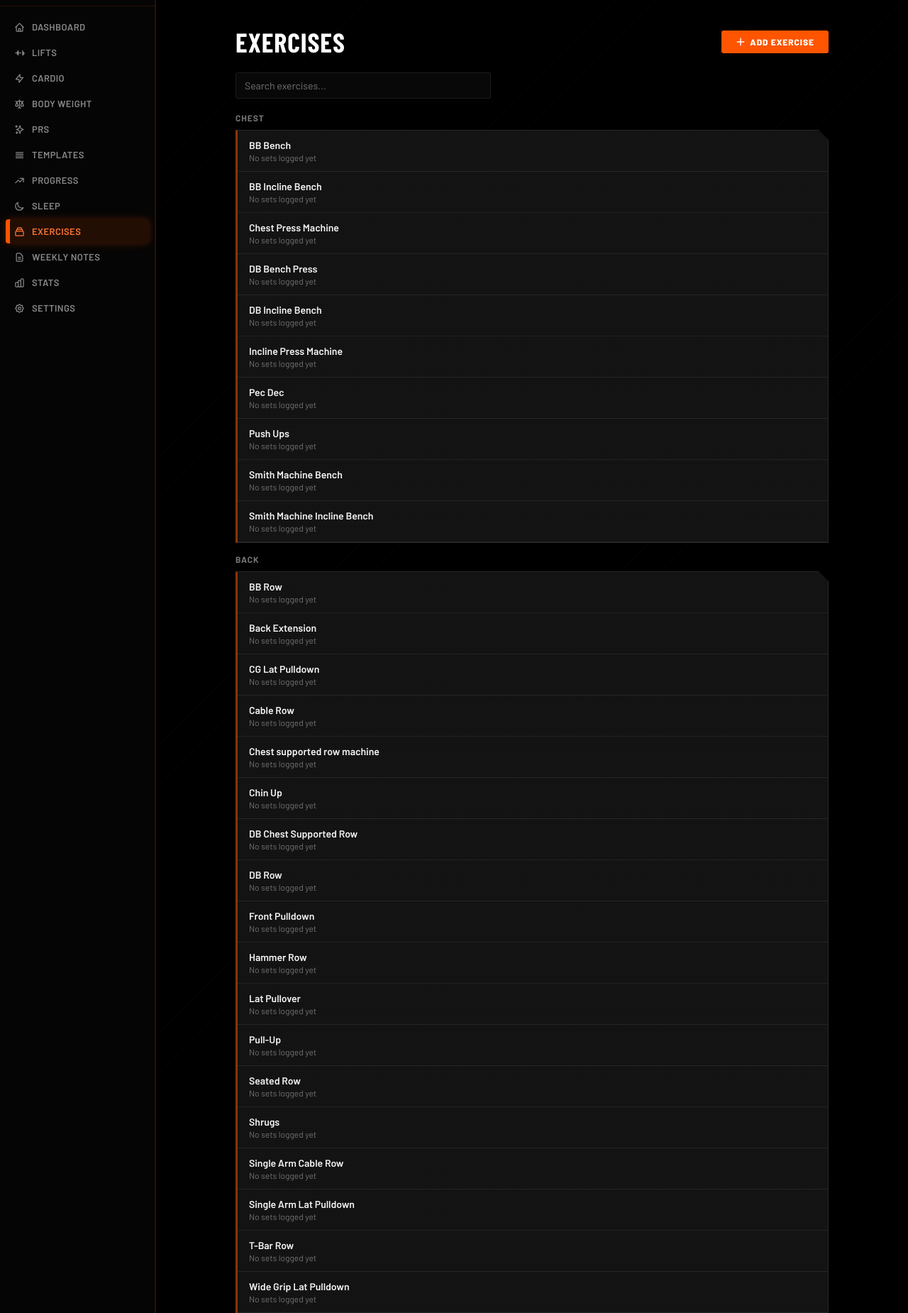
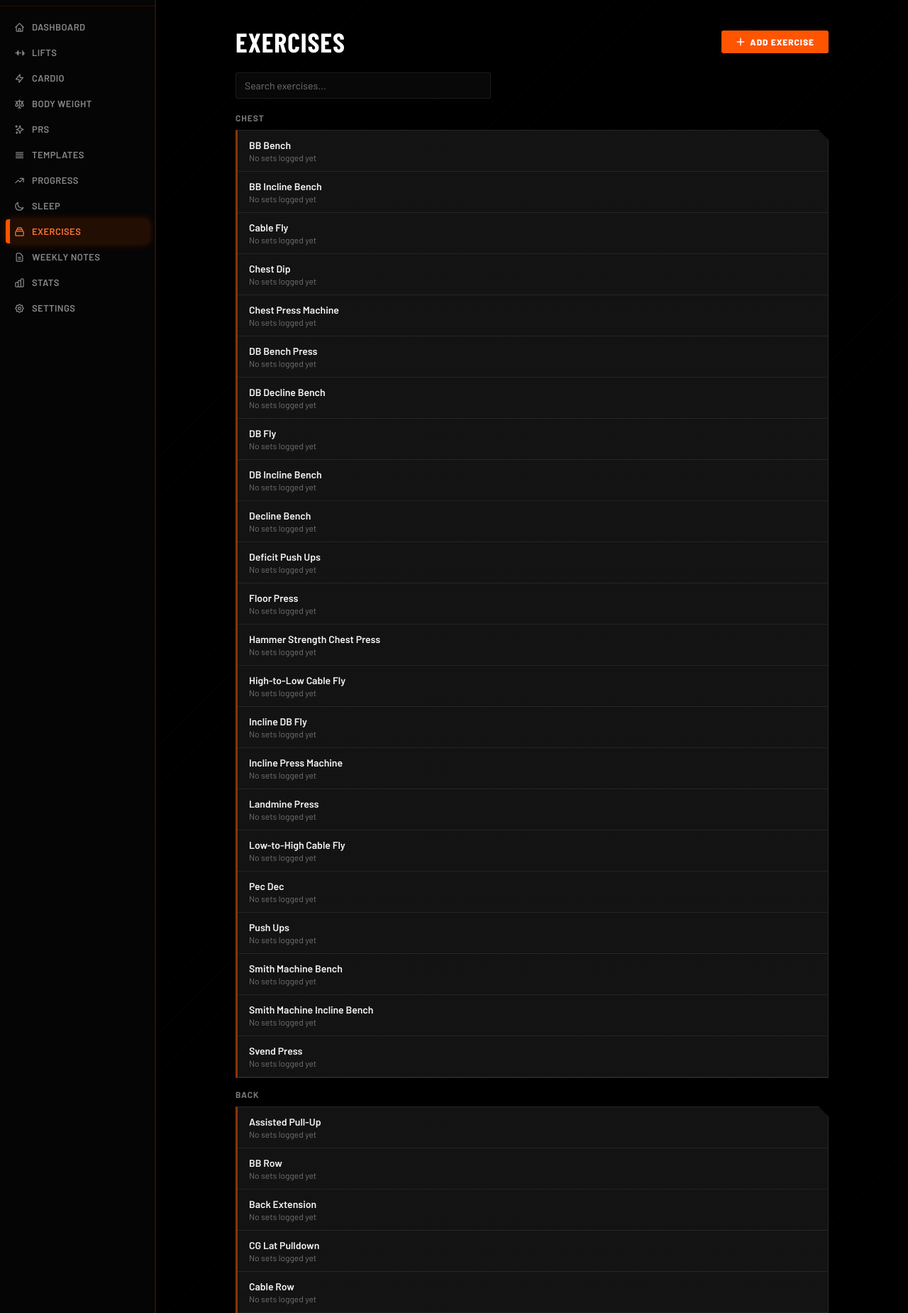
Before and after one commit to jwyousey/workout-website2, a Flask app: page /exercises in a window 1280 px wide. Shown: the part 56-1906 px from the top of the page at 71% size. Run offline with Flask 3, Linux system fonts and the light colour scheme; data comes from the database, SQL or seed files in the repository; data that the repository does not hold is empty; some libraries are stand-ins or nearby versions; some web fonts are replaced.

Commit message:
Split Legs into Quads/Hamstrings/Glutes/Calves, add Abs group, expand starter exercise bank to 181

```diff
--- a/app.py
+++ b/app.py
@@ -315,36 +315,208 @@ _SQLITE_SCHEMA = """
 """
 
 
+MUSCLE_GROUPS = [
+    "Chest", "Back", "Front Delts", "Side Delts", "Rear Delts", "Triceps", "Biceps", "Forearms",
+    "Quads", "Hamstrings", "Glutes", "Calves", "Abs", "Other",
+]
+
+# Starter exercise bank, seeded on first run (grouped by muscle)
 _MUSCLE_GROUP_MAP = {
-    "BB Bench": "Chest", "BB Incline Bench": "Chest", "DB Bench Press": "Chest",
-    "DB Incline Bench": "Chest", "Incline Press Machine": "Chest", "Smith Machine Bench": "Chest",
-    "Smith Machine Incline Bench": "Chest", "Chest Press Machine": "Chest", "Pec Dec": "Chest",
+    # Chest
+    "BB Bench": "Chest",
+    "BB Incline Bench": "Chest",
+    "DB Bench Press": "Chest",
+    "DB Incline Bench": "Chest",
+    "Incline Press Machine": "Chest",
+    "Smith Machine Bench": "Chest",
+    "Smith Machine Incline Bench": "Chest",
+    "Chest Press Machine": "Chest",
+    "Pec Dec": "Chest",
     "Push Ups": "Chest",
-    "Wide Grip Lat Pulldown": "Back", "CG Lat Pulldown": "Back", "Front Pulldown": "Back",
-    "Single Arm Lat Pulldown": "Back", "Lat Pullover": "Back", "Pull-Up": "Back", "Chin Up": "Back",
-    "BB Row": "Back", "DB Row": "Back", "T-Bar Row": "Back", "Hammer Row": "Back",
-    "Cable Row": "Back", "Seated Row": "Back", "Single Arm Cable Row": "Back",
-    "DB Chest Supported Row": "Back", "Chest supported row machine": "Back",
-    "Back Extension": "Back", "Shrugs": "Back",
-    "DB Shoulder Press": "Front Delts", "Shoulder Press Machine": "Front Delts",
-    "Overhead Press": "Front Delts", "Front Raises": "Front Delts",
-    "DB Side Raises": "Side Delts", "Cable Side Raises": "Side Delts",
-    "Side Raise Machine": "Side Delts", "Upright Row": "Side Delts",
-    "Rear Delt Fly": "Rear Delts", "Cable Face Pull": "Rear Delts",
+    "Decline Bench": "Chest",
+    "DB Decline Bench": "Chest",
+    "Floor Press": "Chest",
+    "DB Fly": "Chest",
+    "Incline DB Fly": "Chest",
+    "Low-to-High Cable Fly": "Chest",
+    "High-to-Low Cable Fly": "Chest",
+    "Cable Fly": "Chest",
+    "Chest Dip": "Chest",
+    "Landmine Press": "Chest",
+    "Hammer Strength Chest Press": "Chest",
+    "Deficit Push Ups": "Chest",
+    "Svend Press": "Chest",
+    # Back
+    "Wide Grip Lat Pulldown": "Back",
+    "CG Lat Pulldown": "Back",
+    "Front Pulldown": "Back",
+    "Single Arm Lat Pulldown": "Back",
+    "Lat Pullover": "Back",
+    "Pull-Up": "Back",
+    "Chin Up": "Back",
+    "BB Row": "Back",
+    "DB Row": "Back",
+    "T-Bar Row": "Back",
+    "Hammer Row": "Back",
+    "Cable Row": "Back",
+    "Seated Row": "Back",
+    "Single Arm Cable Row": "Back",
+    "DB Chest Supported Row": "Back",
+    "Chest supported row machine": "Back",
+    "Back Extension": "Back",
+    "Shrugs": "Back",
+    "Deadlift": "Back",
+    "Rack Pull": "Back",
+    "Pendlay Row": "Back",
+    "Seal Row": "Back",
+    "Meadows Row": "Back",
+    "Kroc Row": "Back",
+    "Inverted Row": "Back",
+    "Straight Arm Pulldown": "Back",
+    "Neutral Grip Pull-Up": "Back",
+    "Weighted Pull-Up": "Back",
+    "Assisted Pull-Up": "Back",
+    "Iso-Lateral Lat Pulldown": "Back",
+    "DB Shrugs": "Back",
+    # Front Delts
+    "DB Shoulder Press": "Front Delts",
+    "Shoulder Press Machine": "Front Delts",
+    "Overhead Press": "Front Delts",
+    "Front Raises": "Front Delts",
+    "Arnold Press": "Front Delts",
+    "Push Press": "Front Delts",
+    "Z Press": "Front Delts",
+    "Landmine Shoulder Press": "Front Delts",
+    "Smith Machine Shoulder Press": "Front Delts",
+    "Cable Front Raise": "Front Delts",
+    "Plate Front Raise": "Front Delts",
+    # Side Delts
+    "DB Side Raises": "Side Delts",
+    "Cable Side Raises": "Side Delts",
+    "Side Raise Machine": "Side Delts",
+    "Upright Row": "Side Delts",
+    "Lean-Away Cable Side Raise": "Side Delts",
+    "Seated DB Side Raise": "Side Delts",
+    "Behind-the-Back Cable Side Raise": "Side Delts",
+    "Cable Y-Raise": "Side Delts",
+    "Lu Raise": "Side Delts",
+    # Rear Delts
+    "Rear Delt Fly": "Rear Delts",
+    "Cable Face Pull": "Rear Delts",
     "Single Arm Cable Rear Delt": "Rear Delts",
-    "Tricep Pushdown": "Triceps", "Rope tricep pushdown": "Triceps",
-    "EZ Bar Skull Crushers": "Triceps", "DB Overhead Tricep Extension": "Triceps",
-    "Tricep Extension Machine": "Triceps", "Dip": "Triceps", "Seated Dip Machine": "Triceps",
-    "DB Curl": "Biceps", "Single Arm DB Curl": "Biceps", "Hammer Curl": "Biceps",
-    "DB Hammer Curl": "Biceps", "EZ Bar Curl": "Biceps", "Straight Bar Curl": "Biceps",
-    "Cable Curl": "Biceps", "Incline Curl": "Biceps", "Preacher Curl": "Biceps",
-    "DB Preacher Curl": "Biceps", "Zottman Curl": "Biceps",
-    "Reverse Curl": "Forearms", "BTB Curls": "Forearms", "Wrist Curl": "Forearms",
-    "Back Squat": "Legs", "Front Squat": "Legs", "KB Goblet Squat": "Legs",
-    "Split Squat": "Legs", "Leg Press": "Legs", "Leg Extension": "Legs",
-    "SL Leg Extension": "Legs", "BB RDL": "Legs", "Hamstring Curl": "Legs",
-    "SL Hamstring Curl": "Legs", "Calf Raise": "Legs", "Seated Calf Raise": "Legs",
-    "Leg raises(abs)": "Other",
+    "Reverse Pec Dec": "Rear Delts",
+    "Bent Over DB Rear Delt Fly": "Rear Delts",
+    "Chest Supported Rear Delt Raise": "Rear Delts",
+    "Cable Reverse Fly": "Rear Delts",
+    "Band Pull-Apart": "Rear Delts",
+    # Triceps
+    "Tricep Pushdown": "Triceps",
+    "Rope tricep pushdown": "Triceps",
+    "EZ Bar Skull Crushers": "Triceps",
+    "DB Overhead Tricep Extension": "Triceps",
+    "Tricep Extension Machine": "Triceps",
+    "Dip": "Triceps",
+    "Seated Dip Machine": "Triceps",
+    "Close Grip Bench": "Triceps",
+    "JM Press": "Triceps",
+    "BB Skull Crushers": "Triceps",
+    "Tate Press": "Triceps",
+    "Overhead Cable Tricep Extension": "Triceps",
+    "Single Arm Cable Pushdown": "Triceps",
+    "DB Kickback": "Triceps",
+    "Cable Kickback": "Triceps",
+    "Diamond Push Ups": "Triceps",
+    "Bench Dips": "Triceps",
+    # Biceps
+    "DB Curl": "Biceps",
+    "Single Arm DB Curl": "Biceps",
+    "Hammer Curl": "Biceps",
+    "DB Hammer Curl": "Biceps",
+    "EZ Bar Curl": "Biceps",
+    "Straight Bar Curl": "Biceps",
+    "Cable Curl": "Biceps",
+    "Incline Curl": "Biceps",
+    "Preacher Curl": "Biceps",
+    "DB Preacher Curl": "Biceps",
+    "Zottman Curl": "Biceps",
+    "Spider Curl": "Biceps",
+    "Bayesian Cable Curl": "Biceps",
+    "Concentration Curl": "Biceps",
+    "Drag Curl": "Biceps",
+    "Cross-Body Hammer Curl": "Biceps",
+    "Rope Hammer Curl": "Biceps",
+    "Machine Curl": "Biceps",
+    "Cable Preacher Curl": "Biceps",
+    "21s": "Biceps",
+    # Forearms
+    "Reverse Curl": "Forearms",
+    "BTB Curls": "Forearms",
+    "Wrist Curl": "Forearms",
+    "Reverse Wrist Curl": "Forearms",
+    "Wrist Roller": "Forearms",
+    "Plate Pinch": "Forearms",
+    "Farmer's Carry": "Forearms",
+    "Dead Hang": "Forearms",
+    # Quads
+    "Back Squat": "Quads",
+    "Front Squat": "Quads",
+    "KB Goblet Squat": "Quads",
+    "Split Squat": "Quads",
+    "Leg Press": "Quads",
+    "Leg Extension": "Quads",
+    "SL Leg Extension": "Quads",
+    "Hack Squat": "Quads",
+    "Pendulum Squat": "Quads",
+    "Belt Squat": "Quads",
+    "Smith Machine Squat": "Quads",
+    "Bulgarian Split Squat": "Quads",
+    "Walking Lunge": "Quads",
+    "Reverse Lunge": "Quads",
+    "Step-Ups": "Quads",
+    "Sissy Squat": "Quads",
+    # Hamstrings
+    "BB RDL": "Hamstrings",
+    "Hamstring Curl": "Hamstrings",
+    "SL Hamstring Curl": "Hamstrings",
+    "Sumo Deadlift": "Hamstrings",
+    "DB RDL": "Hamstrings",
+    "SL RDL": "Hamstrings",
+    "Good Morning": "Hamstrings",
+    "Nordic Curl": "Hamstrings",
+    "Glute Ham Raise": "Hamstrings",
+    "Seated Hamstring Curl": "Hamstrings",
+    # Glutes
+    "Hip Thrust": "Glutes",
+    "Glute Bridge": "Glutes",
+    "Hip Abduction Machine": "Glutes",
+    "Hip Adduction Machine": "Glutes",
+    "Cable Glute Kickback": "Glutes",
+    # Calves
+    "Calf Raise": "Calves",
+    "Seated Calf Raise": "Calves",
+    "Standing Calf Raise": "Calves",
+    "Leg Press Calf Raise": "Calves",
+    "Tibialis Raise": "Calves",
+    # Abs
+    "Leg raises(abs)": "Abs",
+    "Hanging Leg Raise": "Abs",
+    "Hanging Knee Raise": "Abs",
+    "Cable Crunch": "Abs",
+    "Decline Sit-Up": "Abs",
+    "Ab Wheel Rollout": "Abs",
+    "Plank": "Abs",
+    "Side Plank": "Abs",
+    "Dead Bug": "Abs",
+    "Russian Twist": "Abs",
+    "Pallof Press": "Abs",
+    "Cable Woodchopper": "Abs",
+    # Other
+    "Power Clean": "Other",
+    "KB Swing": "Other",
+    "Thrusters": "Other",
+    "Sled Push": "Other",
+    "Turkish Get-Up": "Other",
+    "Burpees": "Other",
 }
 
 def init_db():
@@ -2001,12 +2173,14 @@ def prs():
         muscle_rows = conn.execute("SELECT name, muscle_group FROM exercise_bank").fetchall()
     _delt_merge = {"Front Delts", "Side Delts", "Rear Delts"}
     _arm_merge = {"Biceps", "Triceps", "Forearms"}
+    _leg_merge = {"Quads", "Hamstrings", "Glutes", "Calves"}
     def _pr_group(raw):
         if raw in _delt_merge: return "Shoulders"
         if raw in _arm_merge: return "Arms"
+        if raw in _leg_merge: return "Legs"
         return raw or "Other"
     muscle_map = {r["name"]: _pr_group(r["muscle_group"]) for r in muscle_rows}
-    group_order = ["Chest", "Back", "Shoulders", "Arms", "Legs", "Other"]
+    group_order = ["Chest", "Back", "Shoulders", "Arms", "Legs", "Abs", "Other"]
     def _build_grouped(items):
         grouped = {}
         for name, val in items:
@@ -2298,12 +2472,11 @@ def exercises():
     for ex in bank:
         mg = ex["muscle_group"] or "Other"
         groups.setdefault(mg, []).append({"name": ex["name"], "id": ex["id"], "stats": stats_map.get(ex["name"])})
-    muscle_order = ["Chest", "Back", "Front Delts", "Side Delts", "Rear Delts", "Triceps", "Biceps", "Forearms", "Legs", "Other"]
-    ordered = {mg: groups[mg] for mg in muscle_order if mg in groups}
+    ordered = {mg: groups[mg] for mg in MUSCLE_GROUPS if mg in groups}
     for mg in groups:
         if mg not in ordered:
             ordered[mg] = groups[mg]
-    return render_template("exercises.html", groups=ordered)
+    return render_template("exercises.html", groups=ordered, muscle_groups=MUSCLE_GROUPS)
 
 
 @app.route("/exercises/add", methods=["POST"])
--- a/templates/exercises.html
+++ b/templates/exercises.html
@@ -56,16 +56,7 @@
     <div>
       <label class="label">Muscle Group</label>
       <select id="newExGroup" class="input">
-        <option>Chest</option>
-        <option>Back</option>
-        <option>Front Delts</option>
-        <option>Side Delts</option>
-        <option>Rear Delts</option>
-        <option>Triceps</option>
-        <option>Biceps</option>
-        <option>Forearms</option>
-        <option>Legs</option>
-        <option>Other</option>
+        {% for mg in muscle_groups %}<option>{{ mg }}</option>{% endfor %}
       </select>
     </div>
   </div>
--- a/templates/stats.html
+++ b/templates/stats.html
@@ -374,7 +374,7 @@
 {% block scripts %}
 {% if mg_vol_data %}
 <script>
-const mgColors = {'Chest':'#3b82f6','Back':'#10b981','Legs':'#f59e0b','Front Delts':'#ec4899','Side Delts':'#f472b6','Rear Delts':'#fb7185','Biceps':'#8b5cf6','Triceps':'#a78bfa','Traps':'#06b6d4','Forearms':'#14b8a6'};
+const mgColors = {'Chest':'#3b82f6','Back':'#10b981','Legs':'#f59e0b','Front Delts':'#ec4899','Side Delts':'#f472b6','Rear Delts':'#fb7185','Biceps':'#8b5cf6','Triceps':'#a78bfa','Forearms':'#14b8a6','Quads':'#f59e0b','Hamstrings':'#d97706','Glutes':'#fb923c','Calves':'#facc15','Abs':'#22d3ee','Other':'#64748b'};
 const mgLabels = {{ mg_vol_weeks | map(attribute='label') | list | tojson }};
 const mgData = {{ mg_vol_data | tojson }};
 const datasets = Object.entries(mgData).map(([mg, vals]) => ({
```
Also changed, not shown: templates/new_workout.html (+6 -4 lines).
